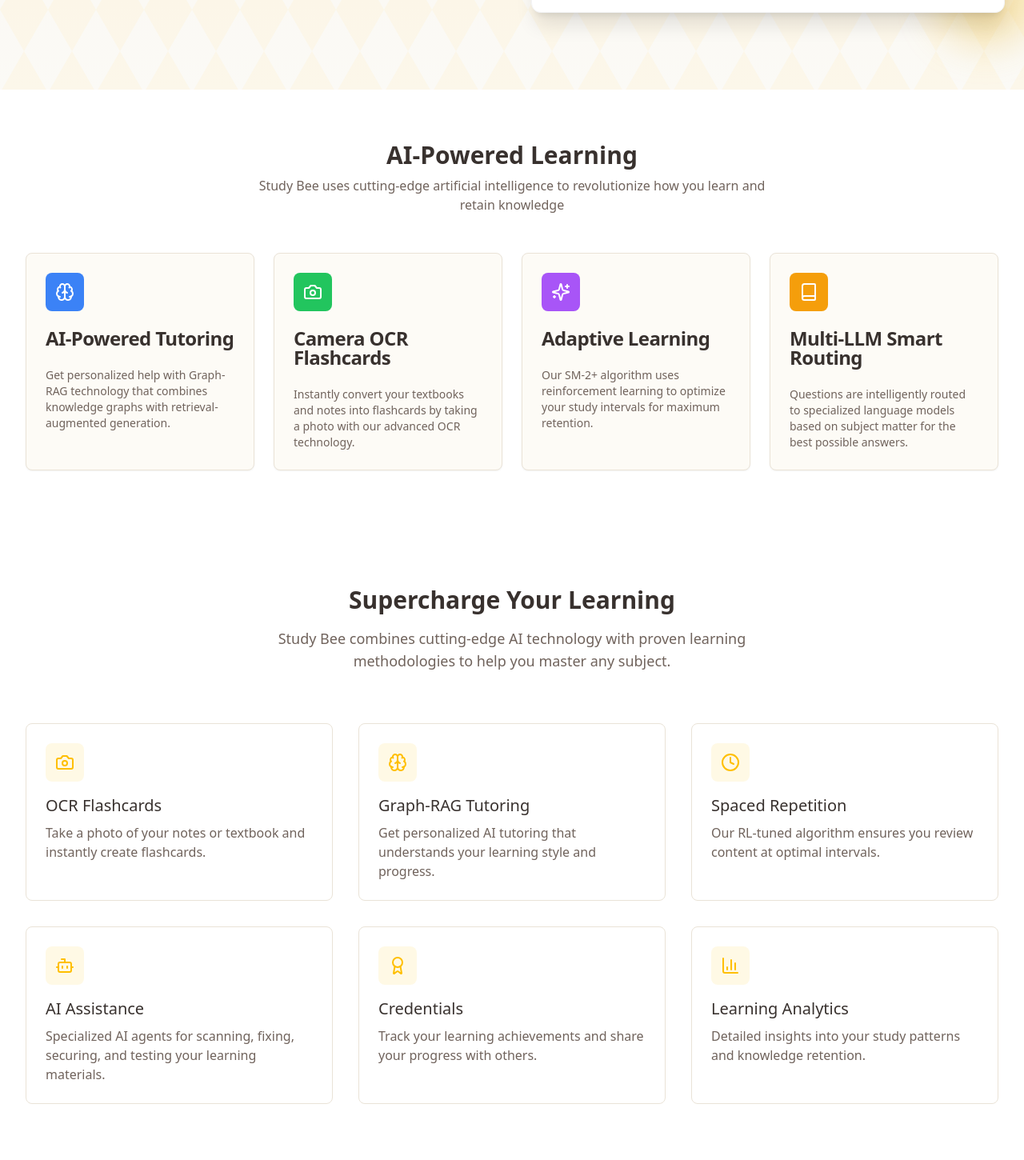
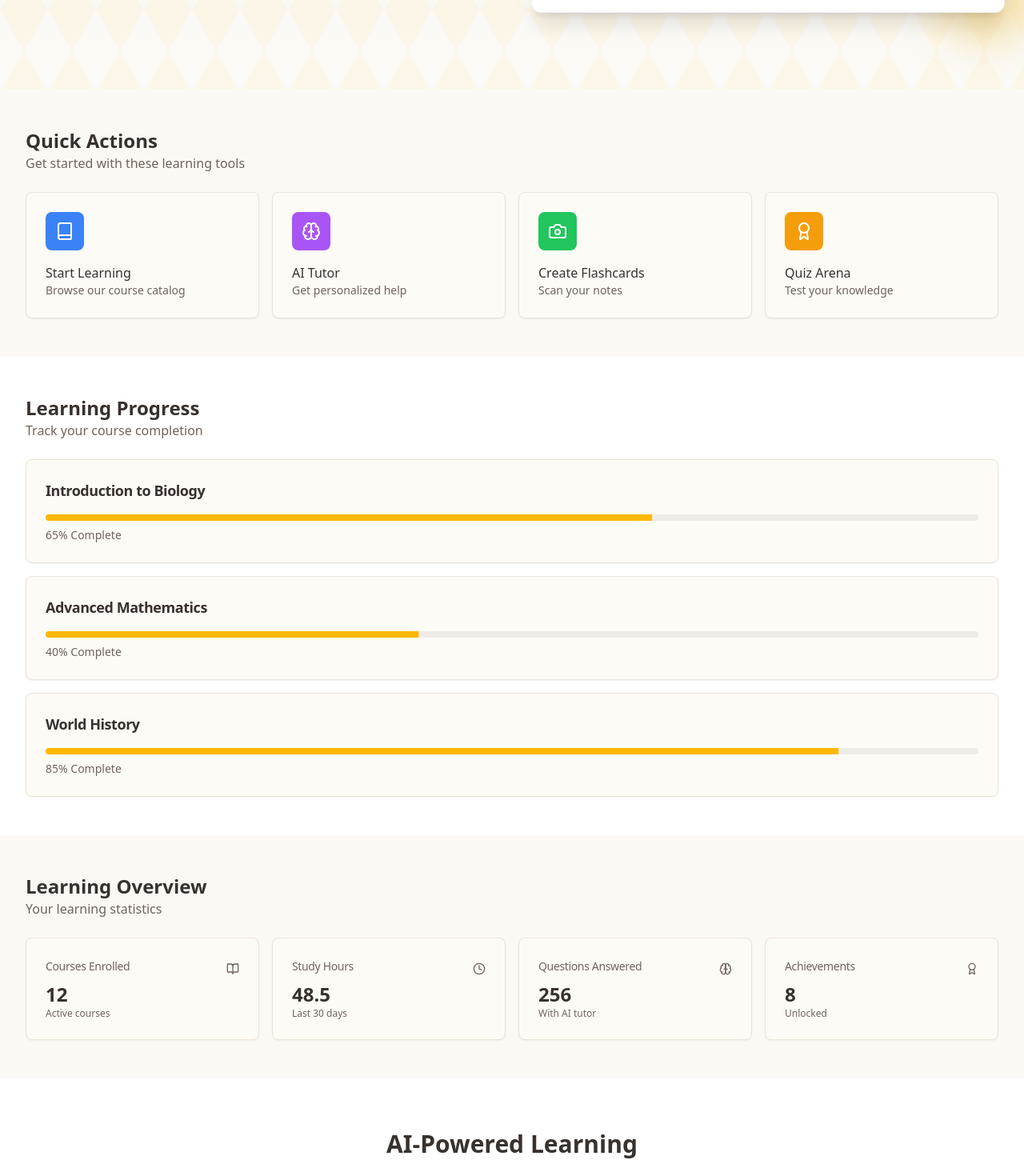
Before and after one commit to Watchar-BossLa/study-bee-hivemind-os-33, a React (Vite) app: page / in a window 1280 px wide. Shown: the part 521-1971 px from the top of the page at 80% size. Built offline with nearby package versions, Linux system fonts and the light colour scheme.

Commit message:
feat: Implement homepage/dashboard
Reflect the platform structure and maintain core structure.

```diff
--- /dev/null
+++ b/src/components/dashboard/DashboardStats.tsx
@@ -0,0 +1,61 @@
+
+import React from 'react';
+import { Card, CardContent, CardHeader, CardTitle } from "@/components/ui/card";
+import { Brain, Award, Clock, BookOpen } from "lucide-react";
+
+const DashboardStats = () => {
+  const stats = [
+    {
+      title: "Courses Enrolled",
+      value: "12",
+      icon: BookOpen,
+      description: "Active courses"
+    },
+    {
+      title: "Study Hours",
+      value: "48.5",
+      icon: Clock,
+      description: "Last 30 days"
+    },
+    {
+      title: "Questions Answered",
+      value: "256",
+      icon: Brain,
+      description: "With AI tutor"
+    },
+    {
+      title: "Achievements",
+      value: "8",
+      icon: Award,
+      description: "Unlocked"
+    }
+  ];
+
+  return (
+    <div className="space-y-6">
+      <div>
+        <h2 className="text-2xl font-bold">Learning Overview</h2>
+        <p className="text-muted-foreground">Your learning statistics</p>
+      </div>
+
+      <div className="grid grid-cols-1 md:grid-cols-2 lg:grid-cols-4 gap-4">
+        {stats.map((stat) => (
+          <Card key={stat.title}>
+            <CardHeader className="flex flex-row items-center justify-between pb-2">
+              <CardTitle className="text-sm font-medium text-muted-foreground">
+                {stat.title}
+              </CardTitle>
+              <stat.icon className="h-4 w-4 text-muted-foreground" />
+            </CardHeader>
+            <CardContent>
+              <div className="text-2xl font-bold">{stat.value}</div>
+              <p className="text-xs text-muted-foreground">{stat.description}</p>
+            </CardContent>
+          </Card>
+        ))}
+      </div>
+    </div>
+  );
+};
+
+export default DashboardStats;
--- /dev/null
+++ b/src/components/dashboard/LearningProgress.tsx
@@ -0,0 +1,40 @@
+
+import React from 'react';
+import { Card, CardContent, CardHeader, CardTitle } from "@/components/ui/card";
+import { Progress } from "@/components/ui/progress";
+
+const LearningProgress = () => {
+  // This would typically be fetched from your backend
+  const courses = [
+    { id: 1, name: "Introduction to Biology", progress: 65 },
+    { id: 2, name: "Advanced Mathematics", progress: 40 },
+    { id: 3, name: "World History", progress: 85 }
+  ];
+
+  return (
+    <div className="space-y-6">
+      <div>
+        <h2 className="text-2xl font-bold">Learning Progress</h2>
+        <p className="text-muted-foreground">Track your course completion</p>
+      </div>
+
+      <div className="grid gap-4">
+        {courses.map((course) => (
+          <Card key={course.id}>
+            <CardHeader className="pb-4">
+              <CardTitle className="text-lg">{course.name}</CardTitle>
+            </CardHeader>
+            <CardContent>
+              <div className="space-y-2">
+                <Progress value={course.progress} />
+                <p className="text-sm text-muted-foreground">{course.progress}% Complete</p>
+              </div>
+            </CardContent>
+          </Card>
+        ))}
+      </div>
+    </div>
+  );
+};
+
+export default LearningProgress;
--- /dev/null
+++ b/src/components/dashboard/QuickActions.tsx
@@ -0,0 +1,66 @@
+
+import React from 'react';
+import { Link } from 'react-router-dom';
+import { Button } from "@/components/ui/button";
+import { Card, CardContent } from "@/components/ui/card";
+import { Brain, Camera, Book, Award } from "lucide-react";
+
+const QuickActions = () => {
+  const actions = [
+    {
+      title: "Start Learning",
+      description: "Browse our course catalog",
+      icon: Book,
+      href: "/courses",
+      color: "bg-blue-500"
+    },
+    {
+      title: "AI Tutor",
+      description: "Get personalized help",
+      icon: Brain,
+      href: "/tutor",
+      color: "bg-purple-500"
+    },
+    {
+      title: "Create Flashcards",
+      description: "Scan your notes",
+      icon: Camera,
+      href: "/ocr",
+      color: "bg-green-500"
+    },
+    {
+      title: "Quiz Arena",
+      description: "Test your knowledge",
+      icon: Award,
+      href: "/arena",
+      color: "bg-amber-500"
+    }
+  ];
+
+  return (
+    <div className="space-y-6">
+      <div>
+        <h2 className="text-2xl font-bold">Quick Actions</h2>
+        <p className="text-muted-foreground">Get started with these learning tools</p>
+      </div>
+
+      <div className="grid grid-cols-1 md:grid-cols-2 lg:grid-cols-4 gap-4">
+        {actions.map((action) => (
+          <Link key={action.title} to={action.href}>
+            <Card className="h-full hover:shadow-md transition-shadow">
+              <CardContent className="p-6">
+                <div className={`w-12 h-12 rounded-lg ${action.color} flex items-center justify-center text-white mb-4`}>
+                  <action.icon className="h-6 w-6" />
+                </div>
+                <h3 className="font-medium">{action.title}</h3>
+                <p className="text-sm text-muted-foreground">{action.description}</p>
+              </CardContent>
+            </Card>
+          </Link>
+        ))}
+      </div>
+    </div>
+  );
+};
+
+export default QuickActions;
--- a/src/pages/Index.tsx
+++ b/src/pages/Index.tsx
@@ -6,6 +6,9 @@ import HeroSection from '@/components/HeroSection';
 import FeaturesSection from '@/components/FeaturesSection';
 import AIFeatures from '@/components/AIFeatures';
 import CourseCard from '@/components/CourseCard';
+import DashboardStats from '@/components/dashboard/DashboardStats';
+import QuickActions from '@/components/dashboard/QuickActions';
+import LearningProgress from '@/components/dashboard/LearningProgress';
 import { CourseProps } from '@/types/course';
 import { Button } from "@/components/ui/button";
 import { ArrowRight } from "lucide-react";
@@ -53,12 +56,33 @@ const Index = () => {
       <main className="flex-grow">
         <HeroSection />
 
+        {/* Dashboard Quick Actions Section */}
+        <section className="py-12 bg-gray-50/50">
+          <div className="container">
+            <QuickActions />
+          </div>
+        </section>
+
+        {/* Learning Progress Section */}
+        <section className="py-12 bg-white">
+          <div className="container">
+            <LearningProgress />
+          </div>
+        </section>
+
+        {/* Stats Overview */}
+        <section className="py-12 bg-gray-50/50">
+          <div className="container">
+            <DashboardStats />
+          </div>
+        </section>
+
         <AIFeatures />
 
         <FeaturesSection />
 
         {/* Featured Courses Section */}
-        <section className="py-16 bg-bee-light">
+        <section className="py-16 bg-white">
           <div className="container">
             <div className="flex flex-col md:flex-row justify-between items-start md:items-center mb-8">
               <div>
```
